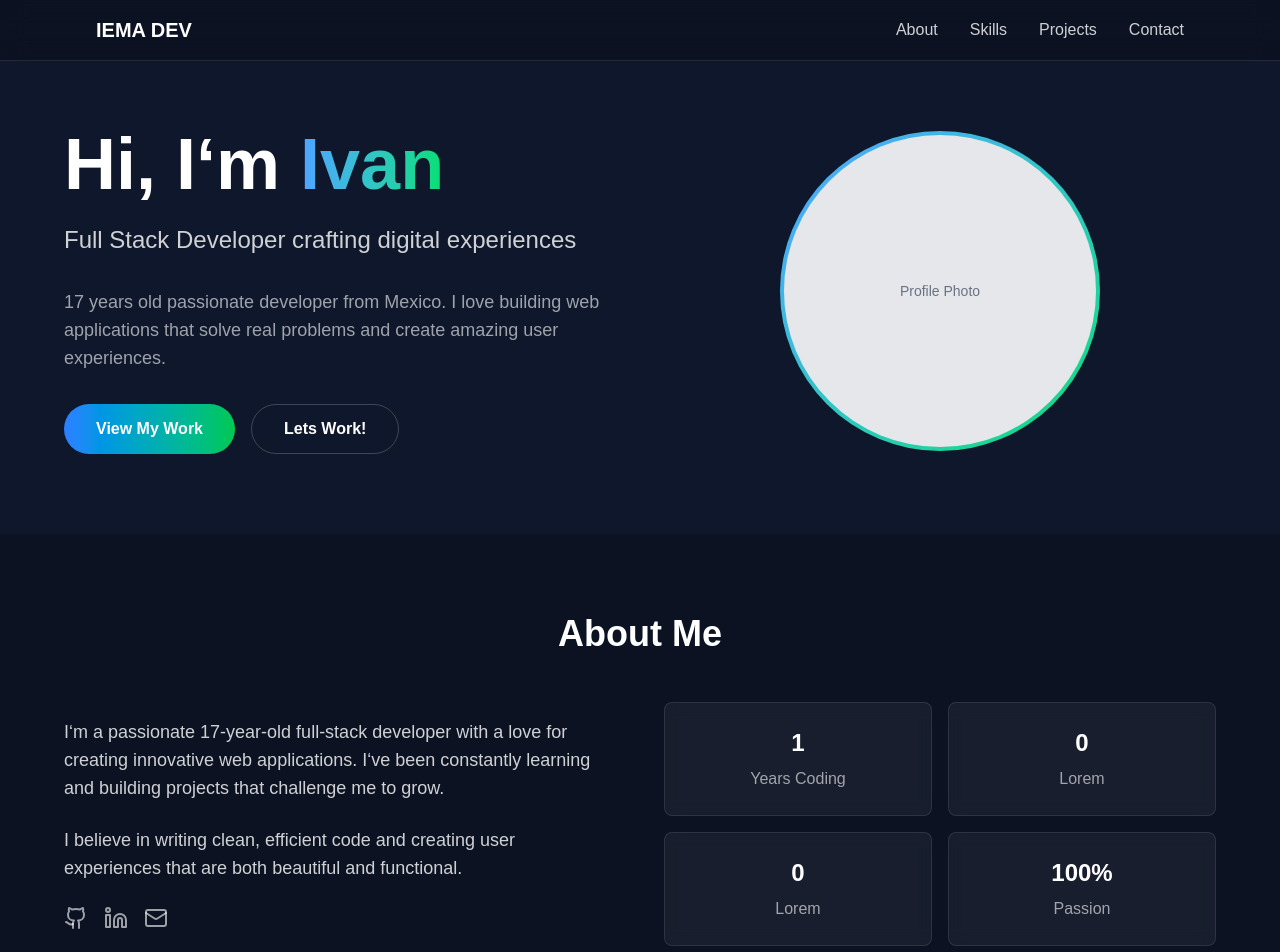
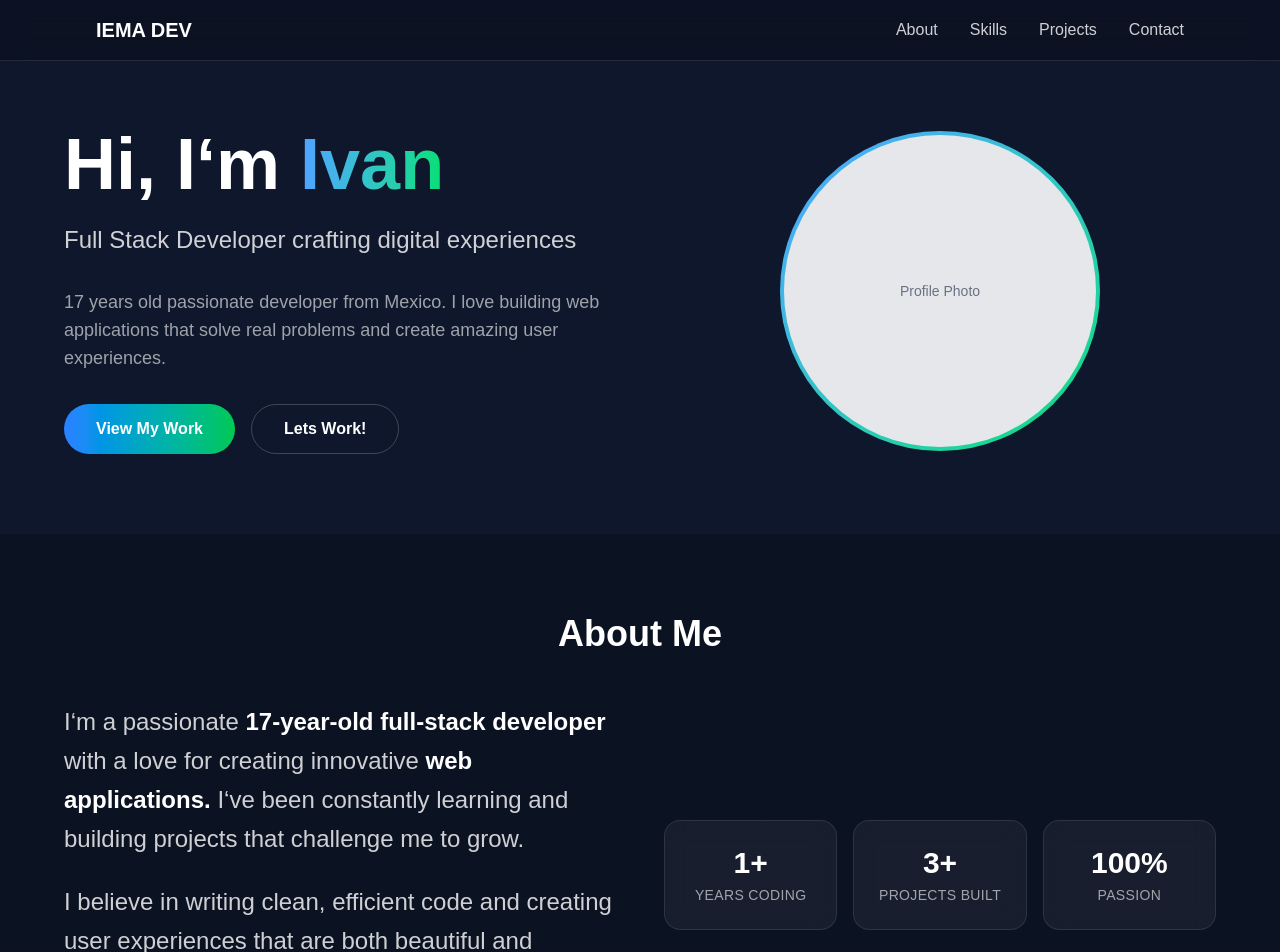
Before and after one commit to valastar/navidev, a Next.js app: page / in a window 1280 px wide. Shown: the top 952 px of the page. Built offline with nearby package versions, Linux system fonts and the light colour scheme.

Commit message:
better stats cards

```diff
--- a/src/app/hero/page.tsx
+++ b/src/app/hero/page.tsx
@@ -63,15 +63,16 @@ export default function Portfolio() {
           <h2 className="text-4xl font-bold text-white mb-12 text-center">About Me</h2>
           <div className="grid lg:grid-cols-2 gap-12 items-center">
             <div>
-              <p className="text-white/80 text-lg mb-6">
-                I&lsquo;m a passionate 17-year-old full-stack developer with a love for creating innovative web applications.
-                I&lsquo;ve been constantly learning and
-                building projects that challenge me to grow.
+              <p className="text-white/80 text-xl md:text-2xl mb-6 leading-relaxed">
+                I&lsquo;m a passionate <strong className="text-white"> 17-year-old full-stack developer</strong> with a love for creating innovative <strong className="text-white"> web applications. </strong>
+                I&lsquo;ve been constantly learning and building projects that challenge me to grow.
               </p>
-              <p className="text-white/80 text-lg mb-6">
+
+              <p className="text-white/80 text-xl md:text-2xl mb-6 leading-relaxed">
                 I believe in writing clean, efficient code and creating user experiences that are both beautiful and
                 functional.
               </p>
+
               <div className="flex space-x-4">
                 <div className="flex space-x-4">
                   {/* GitHub */}
@@ -101,24 +102,37 @@ export default function Portfolio() {
 
               </div>
             </div>
-            <div className="grid grid-cols-2 gap-4">
+            <div className="grid grid-cols-3 gap-4">
               {/* Statistics */}
-              <div className="bg-white/5 backdrop-blur-sm border border-white/10 rounded-lg p-6 text-center">
-                <h3 className="text-2xl font-bold text-white mb-2">1</h3>
-                <p className="text-white/60">Years Coding</p>
+                {/* Stat Card */}
+                <div className="group bg-white/5 backdrop-blur-md border border-white/10 rounded-2xl p-6 text-center transition hover:bg-white/10">
+                  <h3 className="text-3xl font-bold text-white mb-1 group-hover:text-purple-400 transition">
+                    1+
+                  </h3>
+                  <p className="text-sm uppercase tracking-wide text-white/60">
+                    Years Coding
+                  </p>
                 </div>
-              <div className="bg-white/5 backdrop-blur-sm border border-white/10 rounded-lg p-6 text-center">
-                <h3 className="text-2xl font-bold text-white mb-2">0</h3>
-                <p className="text-white/60">Lorem</p>
+
+                <div className="group bg-white/5 backdrop-blur-md border border-white/10 rounded-2xl p-6 text-center transition hover:bg-white/10">
+                  <h3 className="text-3xl font-bold text-white mb-1 group-hover:text-purple-400 transition">
+                    3+
+                  </h3>
+                  <p className="text-sm uppercase tracking-wide text-white/60">
+                    Projects Built
+                  </p>
                 </div>
-              <div className="bg-white/5 backdrop-blur-sm border border-white/10 rounded-lg p-6 text-center">
-                <h3 className="text-2xl font-bold text-white mb-2">0</h3>
-                <p className="text-white/60">Lorem</p>
+
+                <div className="group bg-white/5 backdrop-blur-md border border-white/10 rounded-2xl p-6 text-center transition hover:bg-white/10">
+                  <h3 className="text-3xl font-bold text-white mb-1 group-hover:text-purple-400 transition">
+                    100%
+                  </h3>
+                  <p className="text-sm uppercase tracking-wide text-white/60">
+                    Passion
+                  </p>
+
               </div>
-              <div className="bg-white/5 backdrop-blur-sm border border-white/10 rounded-lg p-6 text-center">
-                <h3 className="text-2xl font-bold text-white mb-2">100%</h3>
-                <p className="text-white/60">Passion</p>
-              </div>
+
             </div>
           </div>
         </div>
```
Lines whose indentation alone changed are shown as unchanged.
